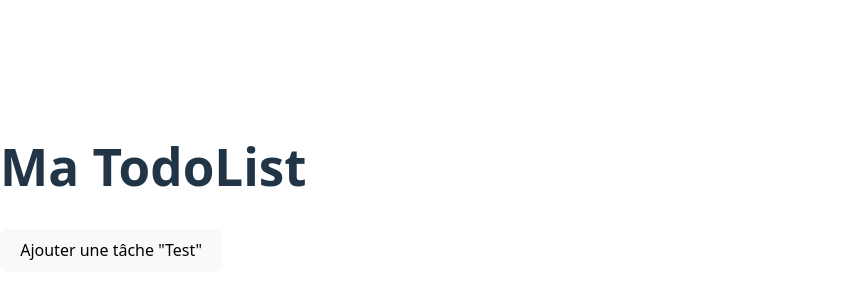
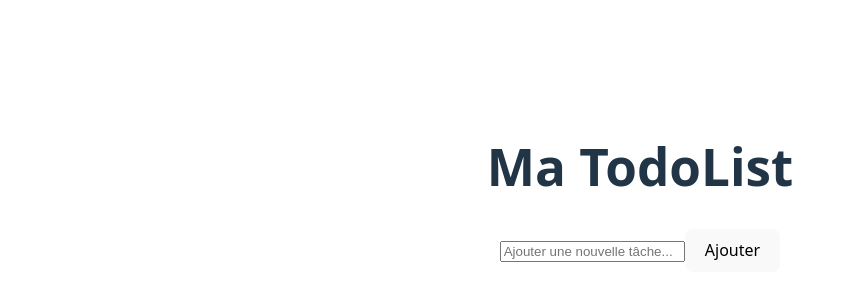
Before and after one commit to flaviemichel-laplateforme/todolist, a React (Vite) app: page / in a window 1280 px wide. Shown: the part 204-504 px from the top of the page, without its empty margins (0-851 px from the left). Built offline with nearby package versions, Linux system fonts and the light colour scheme.

Commit message:
feat: ajouter le composant TodoForm pour la gestion des tâches

```diff
--- a/src/App.jsx
+++ b/src/App.jsx
@@ -1,4 +1,7 @@
 import { useState } from 'react';
+
+import './App.css';
+import TodoForm from './components/TodoForm';
 
 function App() {
   const [todos, setTodos] = useState([]);
@@ -22,10 +25,7 @@ function App() {
   return (
     <div className='App'>
       <h1>Ma TodoList</h1>
-      {/* 3. Teste avec un bouton temporaire [cite: 41] */}
-      <button onClick={() => ajouterTodo("test")}>
-        Ajouter une tâche "Test"
-      </button>
+      <TodoForm onAjouter={ajouterTodo} />
 
       {/* Petit affichage pour t'aider à visualiser sans la console */}
 
--- a/src/components/TodoForm.jsx
+++ b/src/components/TodoForm.jsx
@@ -0,0 +1,33 @@
+import React, { useState } from "react";
+
+function TodoForm({ onAjouter }) {
+    const [inputValue, setInputValue] = useState("");
+
+    const handleSubmit = (e) => {
+        e.preventDefault();
+
+        if (inputValue.trim === "") {
+            return;
+        }
+
+        //Appelle la fonction du parent avec le texte
+        onAjouter(inputValue);
+
+        //Vide l'input pour la preochaine tâche
+        setInputValue("");
+    };
+
+    return (
+        <form onSubmit={handleSubmit}>
+            <input
+                type="text"
+                value={inputValue}
+                onChange={(e) => setInputValue(e.target.value)}
+                placeholder="Ajouter une nouvelle tâche..."
+            />
+            <button type="submit">Ajouter</button>
+        </form>
+    );
+}
+
+export default TodoForm;
```
